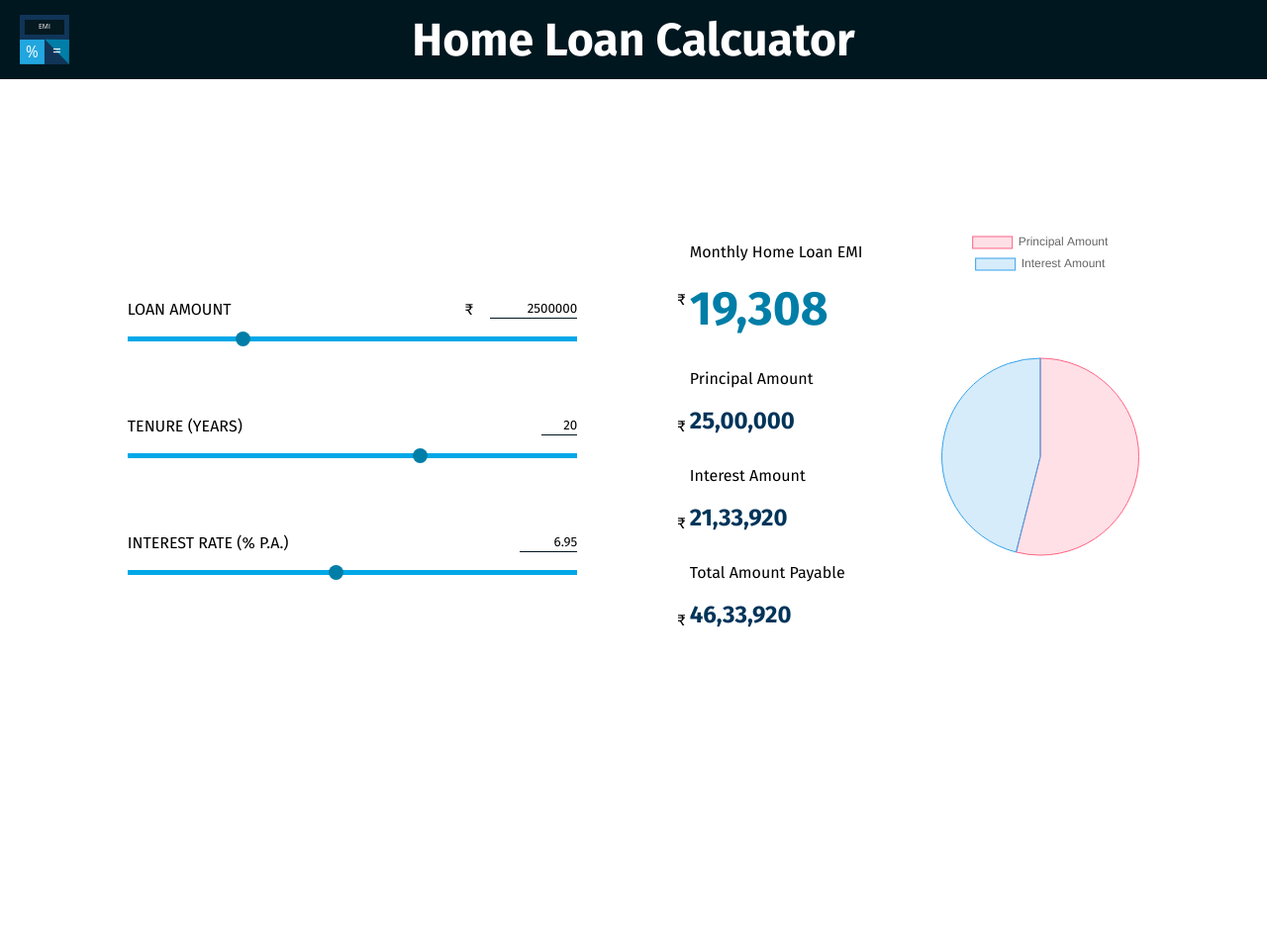
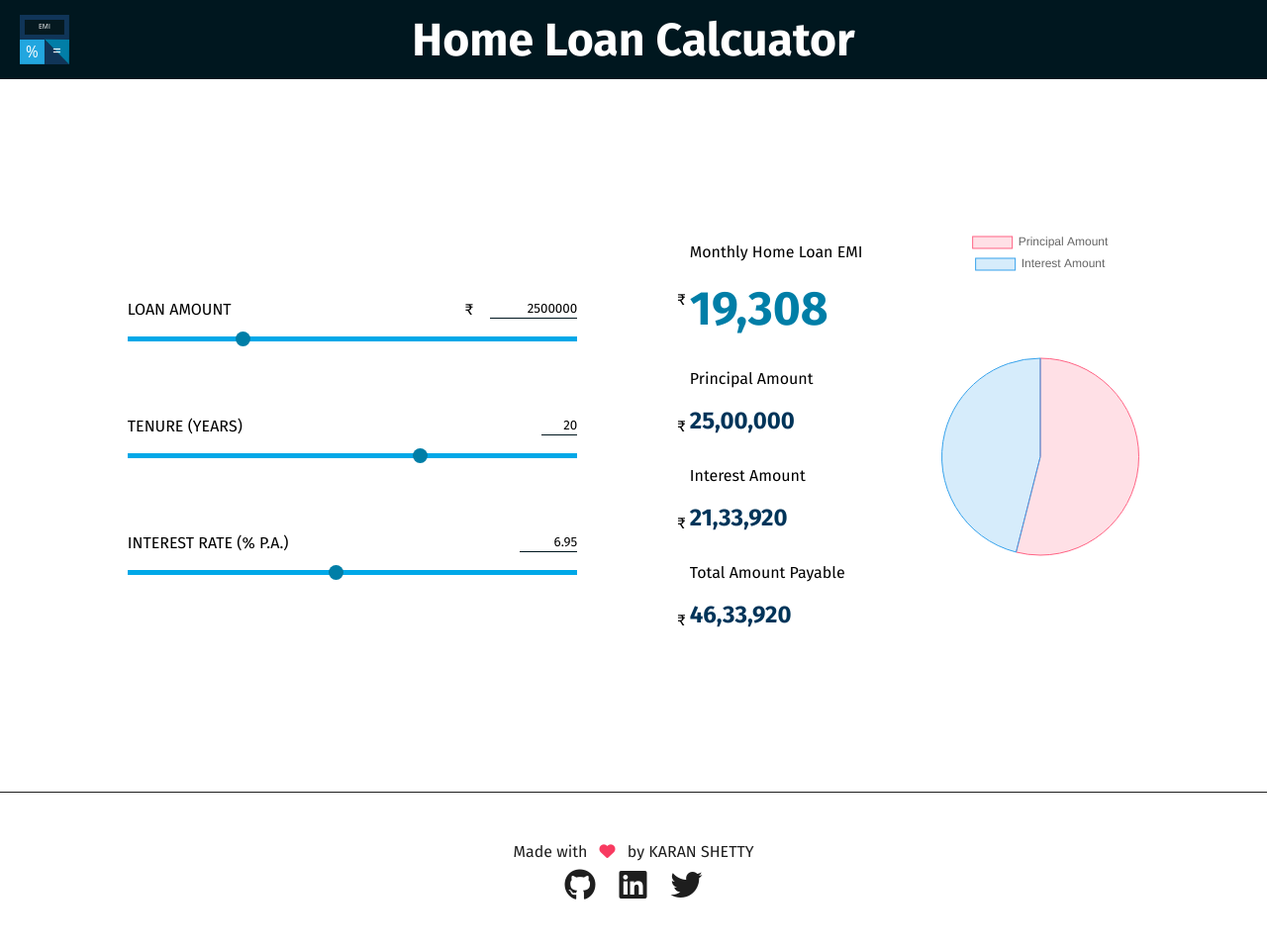
Before and after one commit to shettykaran21/loan-calculator, a plain HTML site: page index.html in a window 1280 px wide. Shown: the whole page at 99% size. Before the commit the page ends 800 px from the top, so only its background shows below. Drawn offline with nearby package versions, Linux system fonts and the light colour scheme.

Commit message:
Added footer

```diff
--- a/css/style.css
+++ b/css/style.css
@@ -105,6 +105,7 @@ canvas {
   height: 80px;
   background-color: var(--primary-dark);
   color: #fff;
+  position: relative;
 }
 
 #navbar .navbar-container {
@@ -113,7 +114,6 @@ canvas {
   justify-content: center;
   align-items: center;
 }
-
 /* ------------Main------------ */
 #main {
   height: calc(100vh - 80px);
@@ -193,6 +193,33 @@ canvas {
   left: -0.8rem;
 }
 
+/* ----Footer---- */
+.footer {
+  height: 10rem;
+  color: #1e1e1e;
+  /* background-color: #98a6ad; */
+  display: flex;
+  flex-direction: column;
+  justify-content: center;
+  align-items: center;
+  gap: 0.5rem;
+  border-top: 1px solid #1e1e1e;
+}
+.footer__social {
+  display: flex;
+  gap: 1.5rem;
+}
+.footer__link {
+  color: #1e1e1e;
+}
+.footer__icon {
+  cursor: pointer;
+}
+.footer__icon--heart {
+  color: #f83a60;
+  margin: 0 0.5rem;
+}
+
 /* ----Media Queries---- */
 @media screen and (max-width: 991px) {
   canvas {
--- a/index.html
+++ b/index.html
@@ -7,6 +7,10 @@
     <link rel="stylesheet" href="/css/style.css" />
     <link rel="shortcut icon" href="/favicon.ico?v=2.0" type="image/x-icon" />
     <link rel="icon" href="/favicon.ico?v=2.0" type="image/x-icon" />
+    <script
+      src="https://kit.fontawesome.com/2cd302d2e3.js"
+      crossorigin="anonymous"
+    ></script>
     <script
       src="https://cdnjs.cloudflare.com/ajax/libs/Chart.js/2.9.3/Chart.min.js"
       integrity="sha512-s+xg36jbIujB2S2VKfpGmlC3T5V2TF3lY48DX7u2r9XzGzgPsa6wTpOQA7J9iffvdeBN0q9tKzRxVxw1JviZPg=="
@@ -155,6 +159,38 @@
       </div>
     </main>
 
+    <footer class="footer">
+      <div>
+        Made with
+        <i class="fas fa-heart footer__icon footer__icon--heart"></i> by KARAN
+        SHETTY
+      </div>
+      <div class="footer__social">
+        <a
+          href="https://www.github.com/shettykaran21"
+          target="_blank"
+          class="footer__link"
+          ><i class="fab fa-github fa-2x footer__icon footer__icon--github"></i
+        ></a>
+        <a
+          href="https://www.linkedin.com/in/karan-shetty-712910156/"
+          target="_blank"
+          class="footer__link"
+          ><i
+            class="fab fa-linkedin fa-2x footer__icon footer__icon--linkedin"
+          ></i
+        ></a>
+        <a
+          href="https://twitter.com/shettykaran21"
+          target="_blank"
+          class="footer__link"
+          ><i
+            class="fab fa-twitter fa-2x footer__icon footer__icon--twitter"
+          ></i>
+        </a>
+      </div>
+    </footer>
+
     <script src="/js/app.js"></script>
   </body>
 </html>
```
